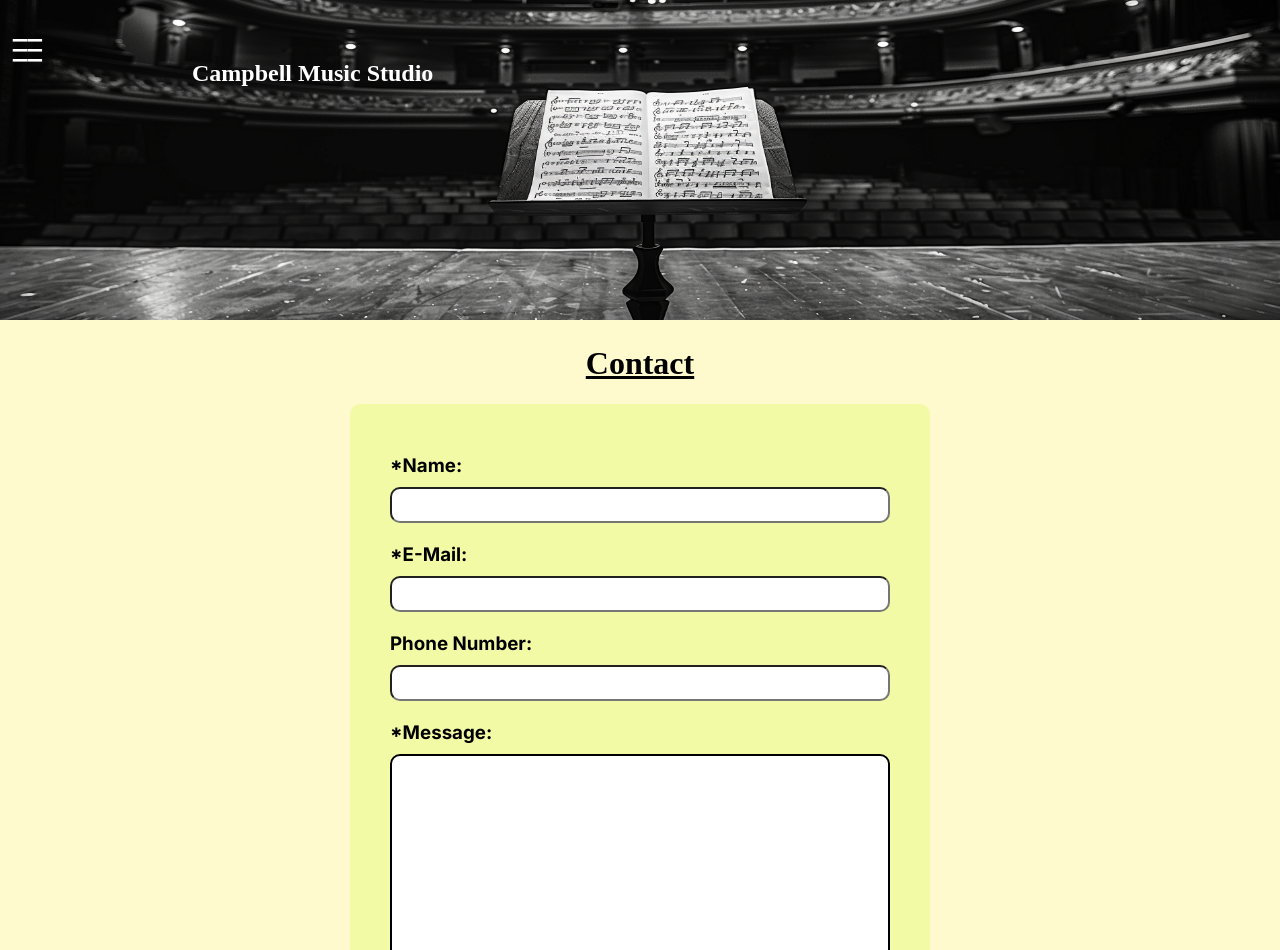
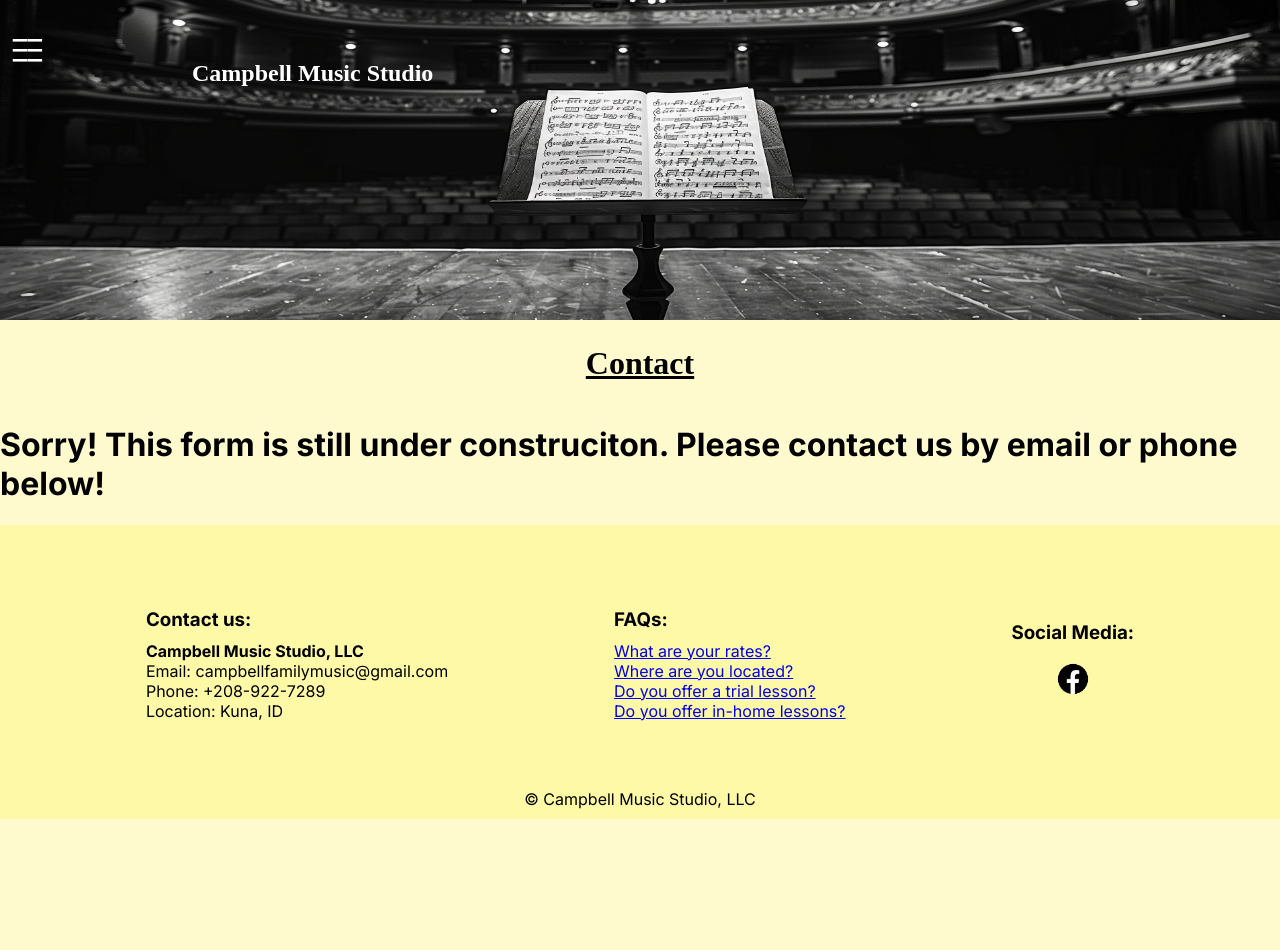
Before and after one commit to robecampbelljr/cms, a Next.js app: page /contact in a window 1280 px wide. Shown: the top 950 px of the page. After the commit the page ends 819 px from the top, so only its background shows below. Built offline with nearby package versions, Linux system fonts and the light colour scheme.

Commit message:
Put up a construction in progress sign on the forms until I get them running on the Ubuntu server

```diff
--- a/src/app/contact/page.tsx
+++ b/src/app/contact/page.tsx
@@ -3,8 +3,11 @@ import Header from "../components/Header";
 import Footer from "../components/Footer";
 import banner from '../images/lessonbanner.png';
 import axios from "axios";
+import { useState } from 'react';
 
 const contact = () => {
+
+  let [formUnderConstruction, setFormUnderConstruction] = useState(true);
 
   let sendMessage = async (e: React.FormEvent<HTMLFormElement>) => {
     e.preventDefault();
@@ -35,7 +38,7 @@ const contact = () => {
       <Header image={banner}/>
       <h1 className="lesson-header cursive flex-center"><u>Contact</u></h1>
       <div className="form-container">
-        <form onSubmit={sendMessage}>
+        {formUnderConstruction ? <h1>Sorry! This form is still under construciton. Please contact us by email or phone below!</h1> : <form onSubmit={sendMessage}>
           <h3>*Name:</h3>
           <input name="name" type="text" required></input>
           <h3>*E-Mail:</h3>
@@ -46,7 +49,7 @@ const contact = () => {
           <textarea name="message" required></textarea>
           <button type="submit">Submit</button>
           <h3 style={{marginTop: '20px'}}>* = Required fields</h3>
-        </form>
+        </form>}
       </div>
       <Footer />
     </div>
--- a/src/app/new-student/page.tsx
+++ b/src/app/new-student/page.tsx
@@ -41,6 +41,7 @@ export default function NewStudent() {
   let [selfSaxCheck, setSelfSaxCheck] = useState(false);
   let [selfVoiceCheck, setSelfVoiceCheck] = useState(false);
   let [allChildrenChecked, setAllChildrenChecked] = useState(false);
+  let [formUnderConstruction, setFormUnderConstruction] = useState(true);
 
   useEffect(() => {
     let experience = false;
@@ -269,7 +270,7 @@ export default function NewStudent() {
       <Header image={banner} />
       <h1 id="title" className="lesson-header cursive flex-center">New Student Form</h1>
       <div className="form-container">
-        <form onSubmit={handelSubmit}>
+        {formUnderConstruction ? <h1>Sorry! This form is still under construciton. Please contact us by email or phone below!</h1> : <form onSubmit={handelSubmit}>
         <h3>*Name:</h3>
         <input name="name" type="text" onChange={handelNameChange} required></input>
         <h3>*Phone</h3>
@@ -342,7 +343,7 @@ export default function NewStudent() {
             </div>
           </div>
           <button type="submit" disabled={disableSubmit}>Submit</button>
-        </form>
+        </form>}
       </div>
       <Footer />
     </div>
```
